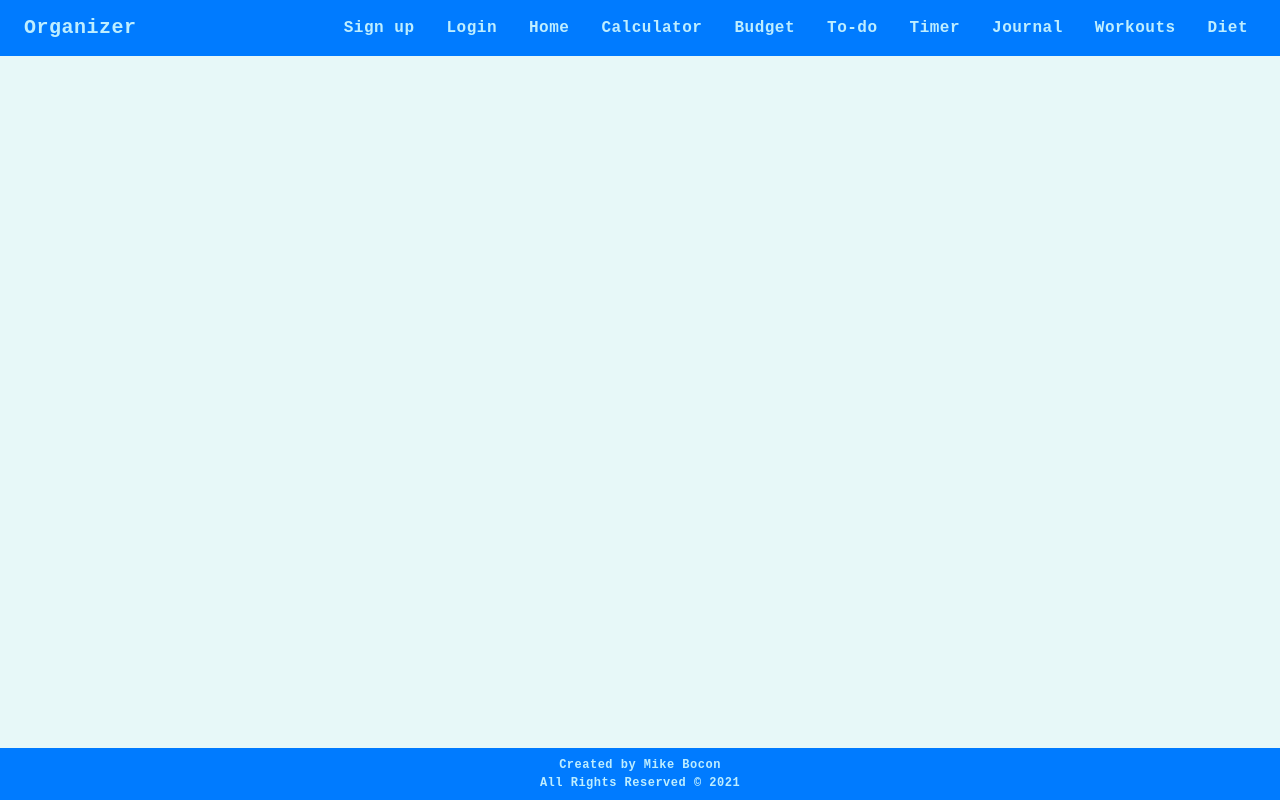
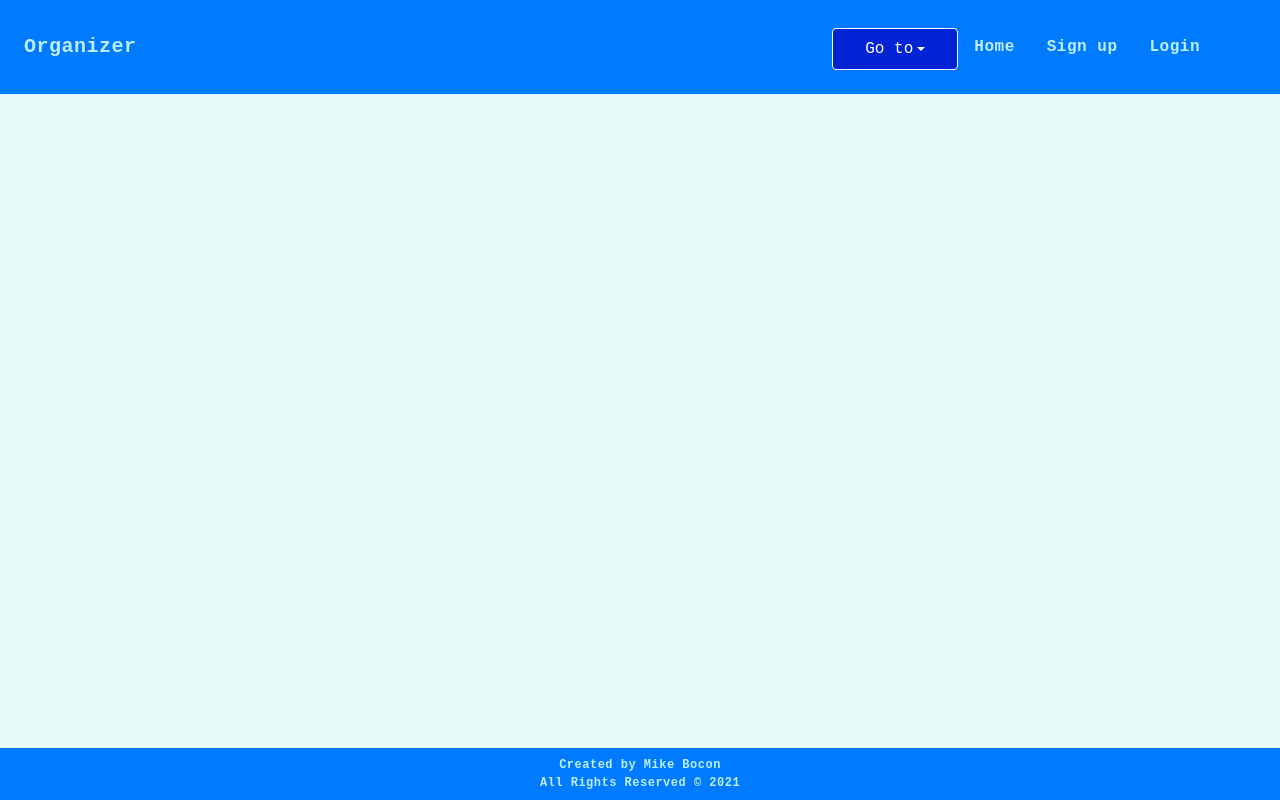
Before and after one commit to mbocon/organizer, a React (Create React App) app in the folder client/: page / in a window 1280 px wide. Built offline with nearby package versions, Linux system fonts and the light colour scheme.

Commit message:
modified nav and css

```diff
--- a/client/src/components/App.css
+++ b/client/src/components/App.css
@@ -64,6 +64,12 @@ main {
 	margin: 0 0.5rem;
 }
 
+a.nav-link {
+	display: flex;
+	align-items: center;
+	justify-content: center;
+}
+
 .navbar a:hover {
 	color: var(--main-white) !important;
 }
@@ -74,6 +80,11 @@ button.navbar-toggler {
 
 .navbar-toggler-icon {
 	background-image: url('https://mdbcdn.b-cdn.net/img/svg/hamburger2.svg?color=fff') !important;
+}
+
+.navbar-nav {
+	flex-direction: row !important;
+	justify-content: space-evenly;
 }
 
 /******************************************************************************************/
@@ -97,16 +108,38 @@ button.navbar-toggler {
 	margin: 0 auto;
 }
 
+.dropdown-item {
+	width: 90% !important;
+}
 .dropdown-menu {
 	background-color: var(--secondary-blue) !important;
+	border: none !important;
+}
+
+.budget-dropdown.dropdown-toggle {
+	background-color: var(--main-navy) !important;
+	margin-top: 0.25rem !important;
+	border: 1px solid white;
+}
+
+div.dropdown {
+	margin-top: 1rem;
 }
 
 .dropdown-menu > a {
 	color: var(--main-white) !important;
 }
 
+div.ml-auto.navbar.nav {
+	justify-content: space-between !important;
+}
+
 .dropdown-menu > a:hover {
 	background-color: var(--dark-blue);
+}
+
+#basic-navbar-nav {
+	margin-right: 3rem;
 }
 
 #dropdown-basic {
@@ -210,11 +243,11 @@ button.navbar-toggler {
 }
 
 .budget-dropdown {
-	margin-top: 0rem!important;
+	margin-top: 0rem !important;
 	margin-bottom: 1rem;
 }
 
-.budget-input{
+.budget-input {
 	width: 100%;
 	display: flex;
 	justify-content: center;
@@ -226,7 +259,7 @@ button.navbar-toggler {
 }
 
 .budget-cancel-btn {
-	margin: 0 0 0 .25rem;
+	margin: 0 0 0 0.25rem;
 }
 
 .budget-submit-btn {
@@ -234,8 +267,12 @@ button.navbar-toggler {
 }
 
 :is(#income, #expense, #debt, #savings) {
-	padding: .2rem;
+	padding: 0.2rem;
 	margin-right: 5px;
+}
+
+:is(a#income.dropdown-item, a#expense.dropdown-item, a#debt.dropdown-item, a#savings.dropdown-item){
+	width: 100%!important;
 }
 
 .budget-h3 {
@@ -247,15 +284,15 @@ button.navbar-toggler {
 	background-color: var(--main-cyan);
 	text-align: center;
 	margin-top: 1.5rem;
+}
 
-}
-.th  {
+.th {
 	font-style: oblique;
 }
 
 .td {
 	font-weight: 500;
-	padding: .5rem 0rem;
+	padding: 0.5rem 0rem;
 }
 
 /******************************************************************************************/
@@ -284,23 +321,33 @@ button.navbar-toggler {
 /******************************************************************************************/
 /******************************************************************************************/
 
-
-
 @media (min-width: 601px) and (max-width: 800px) {
 	main {
-		font-size: 1rem!important;
+		font-size: 1rem !important;
+	}
+	#nav-dropdown {
+		margin-top: -1rem !important;
+		padding-left: 1rem !important;
+		margin-left: -3rem !important;
+		font-size: 0.8rem !important;
+	}
+
+	a.nav-link {
+		display: flex;
+		align-items: flex-start;
+		justify-content: flex-start;
 	}
 	#dropdown-basic {
 		margin-top: 1rem;
-		font-size: .8rem;
+		font-size: 0.8rem;
 	}
 	.dropdown-menu {
-		font-size: .8rem!important;
+		font-size: 0.8rem !important;
 	}
-	.btn{
-		font-size: .8rem!important;
+	.btn {
+		font-size: 0.8rem !important;
 	}
-	.home-intro-h2{
+	.home-intro-h2 {
 		font-size: 1.5rem;
 	}
 	.home-info {
@@ -310,10 +357,10 @@ button.navbar-toggler {
 		width: 50%;
 	}
 	.Button {
-		font-size: 3vmin!important;
+		font-size: 3vmin !important;
 	}
 	.Display {
-		font-size: 6vmin!important;
+		font-size: 6vmin !important;
 	}
 	:is(#income, #expense, #debt, #savings) {
 		width: 50%;
@@ -322,31 +369,44 @@ button.navbar-toggler {
 
 @media (min-width: 250px) and (max-width: 600px) {
 	main {
-		font-size: .8rem!important;
+		font-size: 0.8rem !important;
+	}
+	#nav-dropdown {
+		margin-top: -1rem !important;
+		padding-left: 1rem !important;
+		margin-left: -3rem !important;
+		font-size: 0.8rem !important;
+	}
+
+	a.nav-link {
+		display: flex;
+		align-items: flex-start;
+		justify-content: flex-start;
+		margin-top: 1rem;
 	}
 	#dropdown-basic {
 		margin-top: 1rem;
-		font-size: .8rem;
+		font-size: 0.8rem;
 	}
 	.dropdown-menu {
-		font-size: .7rem!important;
+		font-size: 0.7rem !important;
 	}
-	.btn{
-		font-size: .7rem!important;
+	.btn {
+		font-size: 0.7rem !important;
 	}
-	.home-intro-h2{
+	.home-intro-h2 {
 		font-size: 1.25rem;
 	}
 	.home-info {
 		margin-top: 1rem;
 	}
 	.Calculator {
-		width: 75%!important;
+		width: 75% !important;
 		margin: 1rem auto;
 		height: 50%;
 	}
 	.Display {
-		font-size: 5vmin!important;
+		font-size: 5vmin !important;
 	}
 	:is(#income, #expense, #debt, #savings) {
 		width: 40%;
--- a/client/src/components/App.js
+++ b/client/src/components/App.js
@@ -1,5 +1,5 @@
 import './App.css';
-import Navigation from './Navigation';
+import Navigation from './Navigation/Navigation';
 import Landing from './Landing';
 import Home from './Home';
 import Register from './Register/Register';
--- a/client/src/components/Budget/DropDwn.js
+++ b/client/src/components/Budget/DropDwn.js
@@ -14,7 +14,7 @@ export default function DropDwn(props) {
 			<Dropdown.Toggle variant='primary' id='dropdown-basic' className='budget-dropdown'>
 				Enter budget item
 			</Dropdown.Toggle>
-			<Dropdown.Menu>
+			<Dropdown.Menu id='budget-dropdown'>
 				<Dropdown.Item id='income' onClick={event => renderForm(event)}>
 					Add an income source
 				</Dropdown.Item>
--- /dev/null
+++ b/client/src/components/Navigation/NavDrop.js
@@ -0,0 +1,35 @@
+import React from 'react';
+import { Dropdown } from 'react-bootstrap';
+
+export default function NavDrop(props) {
+	return (
+		<Dropdown>
+			<Dropdown.Toggle variant='primary' id='dropdown-basic' className='budget-dropdown'>
+				Go to
+			</Dropdown.Toggle>
+			<Dropdown.Menu id='nav-dropdown'>
+				<Dropdown.Item href='/calculator'>
+					Calculator
+				</Dropdown.Item>
+				<Dropdown.Item  href='/budget'>
+					Budget
+				</Dropdown.Item>
+				<Dropdown.Item href='/todo'>
+					To do list
+				</Dropdown.Item>
+				<Dropdown.Item href='/timer'>
+					Timer
+				</Dropdown.Item>
+				<Dropdown.Item href='/journal'>
+					Journal
+				</Dropdown.Item>
+				<Dropdown.Item href='/workouts'>
+					Workouts
+				</Dropdown.Item>
+				<Dropdown.Item href='/diet'>
+					Diet
+				</Dropdown.Item>
+			</Dropdown.Menu>
+		</Dropdown>
+	);
+}
--- a/client/src/components/Navigation.js
+++ b/client/src/components/Navigation/Navigation.js
@@ -1,5 +1,6 @@
 import React from 'react';
-import { Navbar, Nav, Button } from 'react-bootstrap';
+import { Navbar, Nav } from 'react-bootstrap';
+import NavDrop from './NavDrop';
 import 'bootstrap/dist/css/bootstrap.css';
 
 export default function Navigation() {
@@ -14,17 +15,14 @@ export default function Navigation() {
 			<Navbar.Toggle aria-controls='basic-navbar-nav' />
 			<Navbar.Collapse id='basic-navbar-nav'>
 				<Nav className='ml-auto'>
+				<NavDrop />
+				<Nav.Link href='/home'>Home</Nav.Link>
 					{localStorage.token ? null : <Nav.Link href='/register'>Sign up</Nav.Link>}
-					{localStorage.token ? <Nav.Link onClick={handleLogout}>Logout</Nav.Link>
-					: <Nav.Link href='/login'>Login</Nav.Link> }
-					<Nav.Link href='/home'>Home</Nav.Link>
-					<Nav.Link href='/calculator'>Calculator</Nav.Link>
-					<Nav.Link href='/budget'>Budget</Nav.Link>
-					<Nav.Link href='/todo'>To-do</Nav.Link>
-					<Nav.Link href='/timer'>Timer</Nav.Link>
-					<Nav.Link href='/journal'>Journal</Nav.Link>
-					<Nav.Link href='/workouts'>Workouts</Nav.Link>
-					<Nav.Link href='/diet'>Diet</Nav.Link>
+					{localStorage.token ? (
+						<Nav.Link onClick={handleLogout}>Logout</Nav.Link>
+					) : (
+						<Nav.Link href='/login'>Login</Nav.Link>
+					)}
 				</Nav>
 			</Navbar.Collapse>
 		</Navbar>
```
Also changed, not shown: client/src/components/Register/Register.js (+6 -12 lines).
